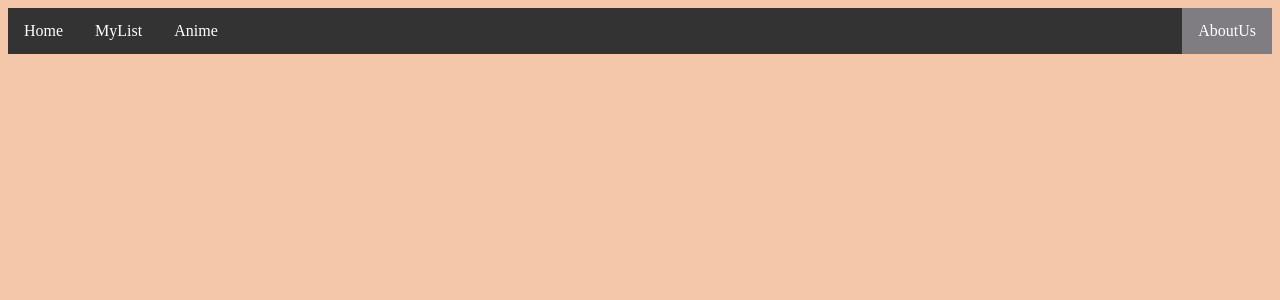
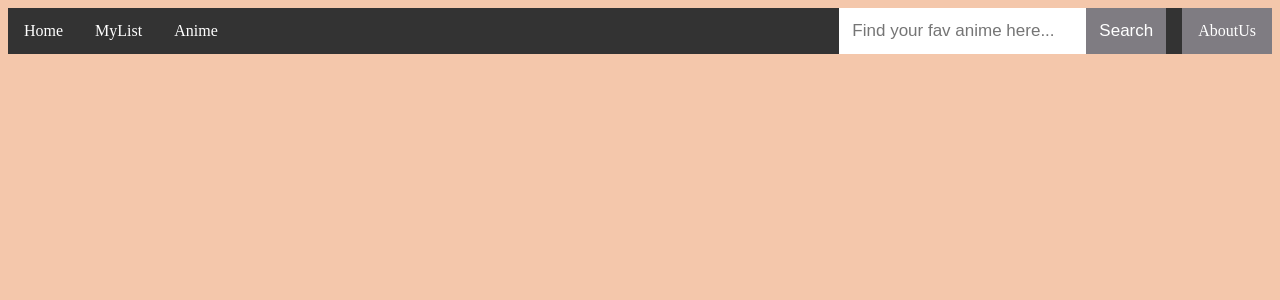
Before and after one commit to Ing140943/anicheck, a Django app: page / in a window 1280 px wide. Shown: the top 300 px of the page. Run offline with Django 3.2, Linux system fonts and the light colour scheme.

Commit message:
add mock for search bar

```diff
--- a/blog/templates/blog/blog_index.html
+++ b/blog/templates/blog/blog_index.html
@@ -31,6 +31,123 @@
         background-color: rgb(244, 199, 171);
     }
 
+    .search-container {
+        float: right;
+    }
+
+    input[type=text] {
+      padding: 13px;
+      margin-top: 0px;
+      margin-left: 16px;
+      font-size: 17px;
+      border: none;
+    }
+
+    button {
+      float: right;
+      padding: 13px;
+      margin-top: 0px;
+      margin-right: 16px;
+      background: rgb(127, 124, 130);
+      color: white;
+      font-size: 17px;
+      border: none;
+      cursor: pointer;
+    }
+
+    button:hover:not(.active) {
+      background: #ddd;
+    }
+
+    /* Fake image */
+    .fakeimg {
+      background-color: #aaa;
+      width: 20%;
+      padding: 0px;
+
+<!--      display: inline-block;-->
+
+    }
+
+    /* Add a card effect for articles */
+    .card {
+       background-color: rgb(178, 184, 163);
+       padding: 20px;
+       margin-top: 20px;
+       margin-left: auto;
+       margin-right: auto;
+
+    }
+
+<!--    $itemGrow: 1.2;-->
+<!--    $duration: 250ms;-->
+
+<!--    html {-->
+<!--      scroll-behavior: smooth;-->
+<!--    }-->
+
+<!--    body {-->
+<!--      margin: 0;-->
+<!--      background-color: #000;-->
+<!--    }-->
+
+<!--    h1 {-->
+<!--      font-family: Arial;-->
+<!--      color: red;-->
+<!--      text-align: center;-->
+<!--    }-->
+
+<!--    .wrapper {-->
+<!--      display: grid;-->
+<!--      grid-template-columns: repeat(3,100%);-->
+<!--      overflow:hidden;-->
+<!--      scroll-behavior: smooth;-->
+
+<!--      section {-->
+<!--        width: 100%;-->
+<!--        position: relative;-->
+<!--        display: grid;-->
+<!--        grid-template-columns: repeat(5, auto);-->
+<!--        margin: 20px 0;-->
+
+<!--        .item {-->
+<!--          padding: 0 2px;-->
+<!--          transition: $duration all;-->
+
+<!--          &:hover {-->
+<!--            margin: 0 40px;-->
+<!--            transform: scale(1.2);-->
+<!--          }-->
+
+<!--        }-->
+
+<!--        a {-->
+<!--          position: absolute;-->
+<!--          color: #fff;-->
+<!--          text-decoration: none;-->
+<!--          font-size: 6em;-->
+<!--          background:rgb(0,0,0);-->
+<!--          width: 80px;-->
+<!--          padding: 20px;-->
+<!--          text-align: center;-->
+<!--          z-index: 1;-->
+
+<!--          &:nth-of-type(1) {-->
+<!--            top:0; bottom:0; left:0;-->
+<!--            background: linear-gradient(-90deg, rgba(0,0,0,0) 0%, rgba(0,0,0,1) 100%);-->
+<!--          }-->
+<!--          &:nth-of-type(2) {-->
+<!--            top:0; bottom:0; right: 0;-->
+<!--            background: linear-gradient(90deg, rgba(0,0,0,0) 0%, rgba(0,0,0,1) 100%);-->
+<!--          }-->
+
+<!--        }-->
+
+<!--      }-->
+<!--    }-->
+
+
+
 </style>
 
 <body>
@@ -38,7 +155,13 @@
     <li><a href="#home">Home</a></li>
     <li><a href="#mylist">MyList</a></li>
     <li><a href="#title">Anime</a></li>
+
     <li style="float:right"><a class="active" href="#about">AboutUs</a></li>
+    <li style="float:right">
+        <button type="submit">Search</button>
+    </li>
+    <li style="float:right"><input type="text" placeholder="Find your fav anime here..."></li>
+
 </ul>
 
 </body>
```
Lines whose indentation alone changed are shown as unchanged.
